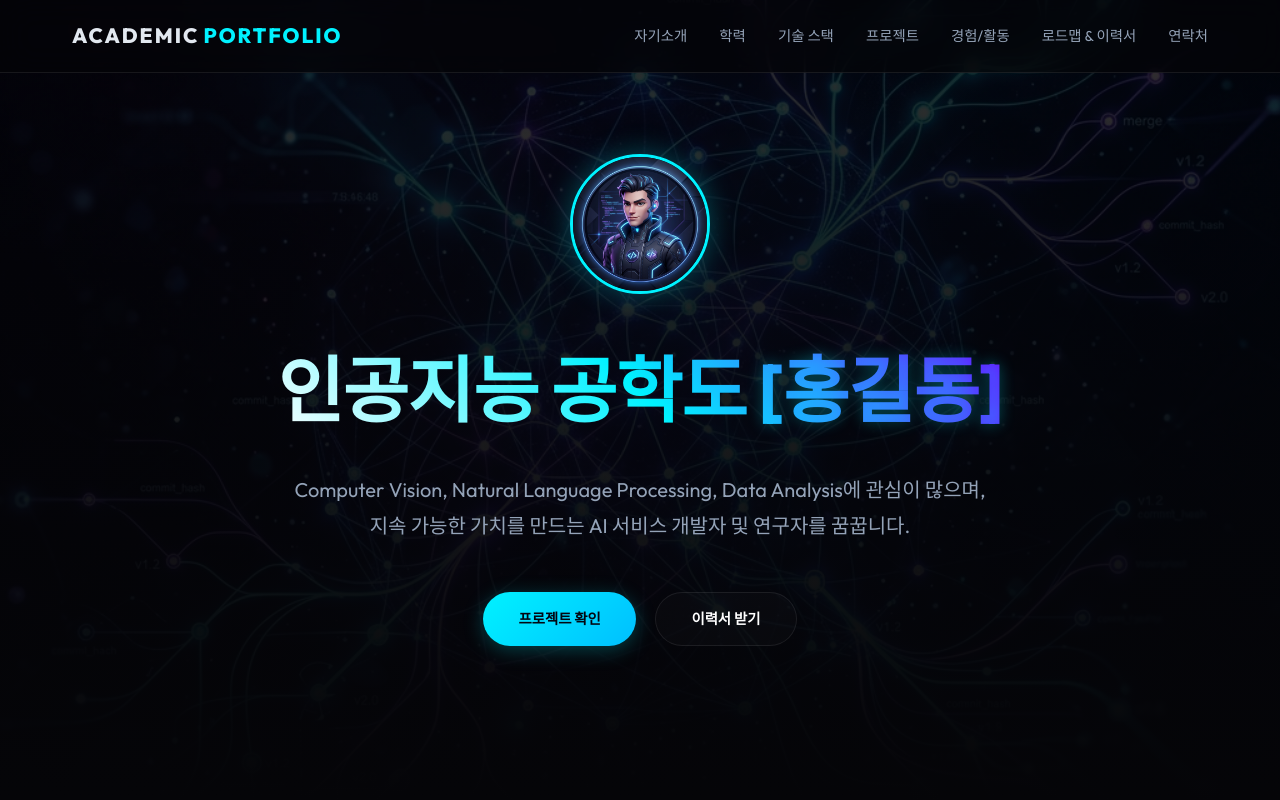
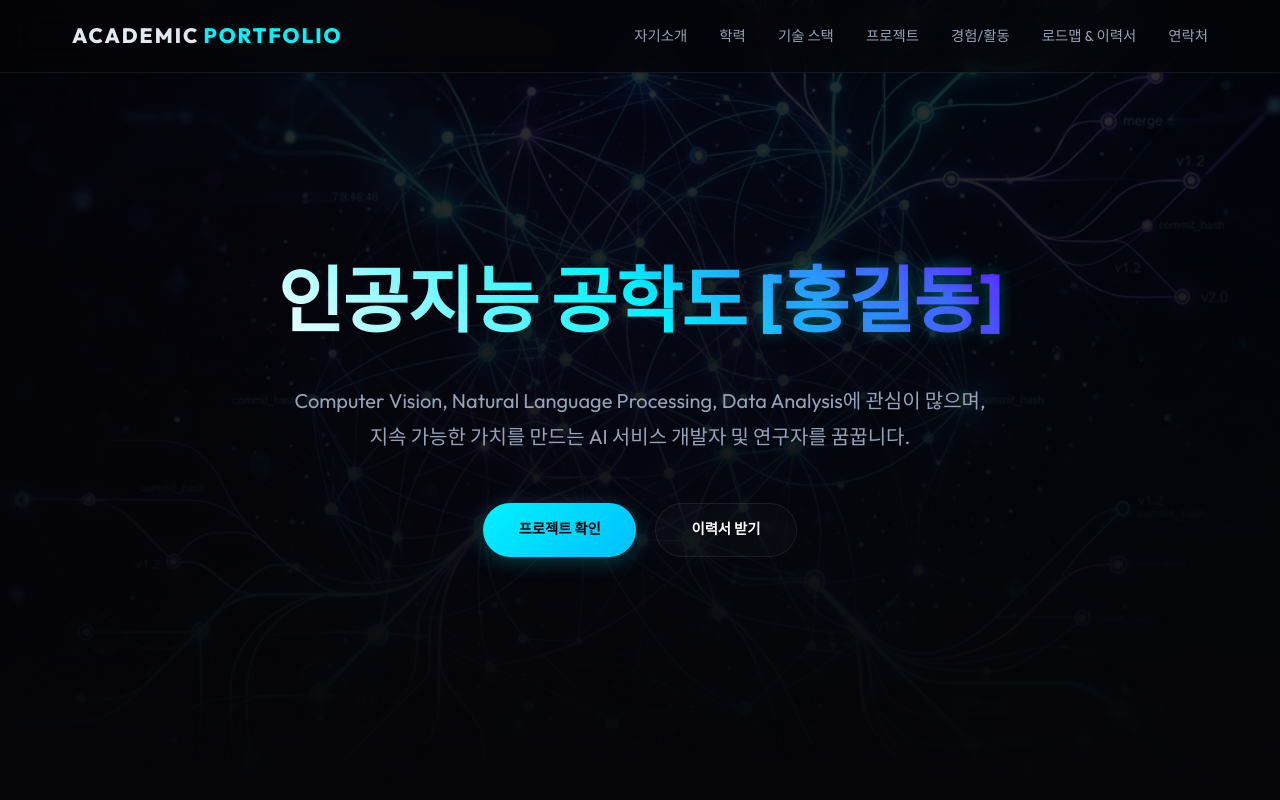
Before and after one commit to qkd0709/BKR_gitpage, a plain HTML site: page index.html in a window 1280 px wide. Shown: the top 800 px of the page. Drawn offline with Linux system fonts and the light colour scheme.

Commit message:
ver 0.0.2 (아바타 삭제)

```diff
--- a/index.html
+++ b/index.html
@@ -39,9 +39,6 @@
             <div class="overlay"></div>
         </div>
         <div class="hero-content">
-            <div class="avatar-container fade-in">
-                <img src="avatar.png" alt="Profile Avatar" class="avatar">
-            </div>
             <h1 class="fade-in-delayed">인공지능 공학도 <span class="highlight">[홍길동]</span></h1>
             <p class="fade-in-delayed">Computer Vision, Natural Language Processing, Data Analysis에 관심이 많으며,<br>지속 가능한 가치를 만드는 AI 서비스 개발자 및 연구자를 꿈꿉니다.</p>
             <div class="hero-btns fade-in-delayed">
```
Also changed, not shown: 1 other file.
